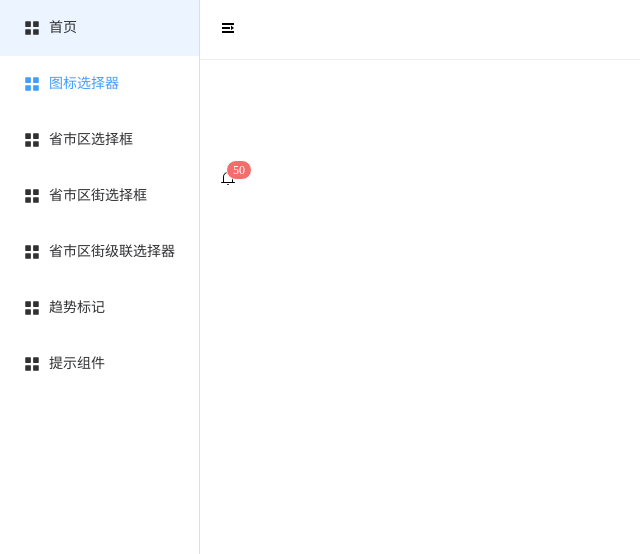
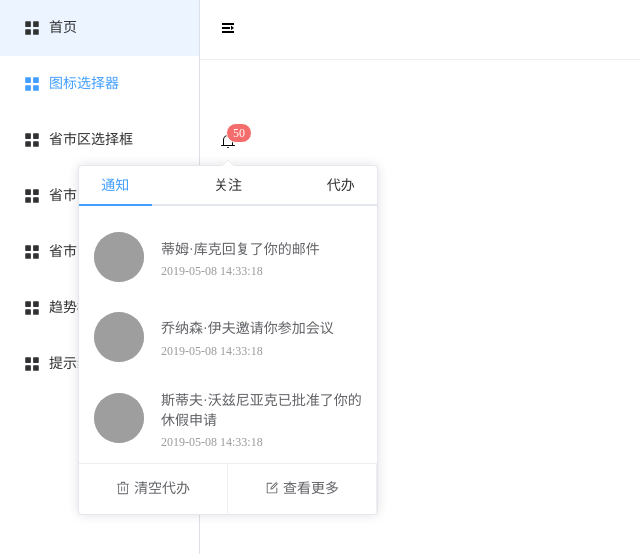
Before and after one commit to jersonwei/vue3-component-extract, a Vue app: page /notification in a window 1280 px wide. Both pictures are taken after a click on the element "50". Shown: the top 554 px of the page, without its empty margins (0-640 px from the left). Built offline with nearby package versions, Linux system fonts and the light colour scheme; grey boxes are pictures that could not be loaded.

Commit message:
✨ feat(list): 完善list组件,并增加一个示例展示

```diff
--- a/src/components/list/src/index.vue
+++ b/src/components/list/src/index.vue
@@ -104,6 +104,7 @@ const clickActions = (item: ActionOptions, index: number) => {
     height: 50px;
     align-items: center;
     justify-content: center;
+    cursor: pointer;
 
     &:hover {
       background: rgba(14, 194, 230, 0.2);
--- a/src/views/notification/index.vue
+++ b/src/views/notification/index.vue
@@ -10,6 +10,11 @@ const clickAction = (val: any) => {
 <template>
   <div class="notBox">
     <notification :value="50">
+      <template #default>
+        <list :list="lists" :actions="actions" @clickItem="clickItem" @clickActions="clickAction"></list>
+      </template>
+    </notification>
+    <notification :value="100" :max="99" :icon="'ChatRound'">
       <template #default>
         <list :list="lists" :actions="actions" @clickItem="clickItem" @clickActions="clickAction"></list>
       </template>
```
